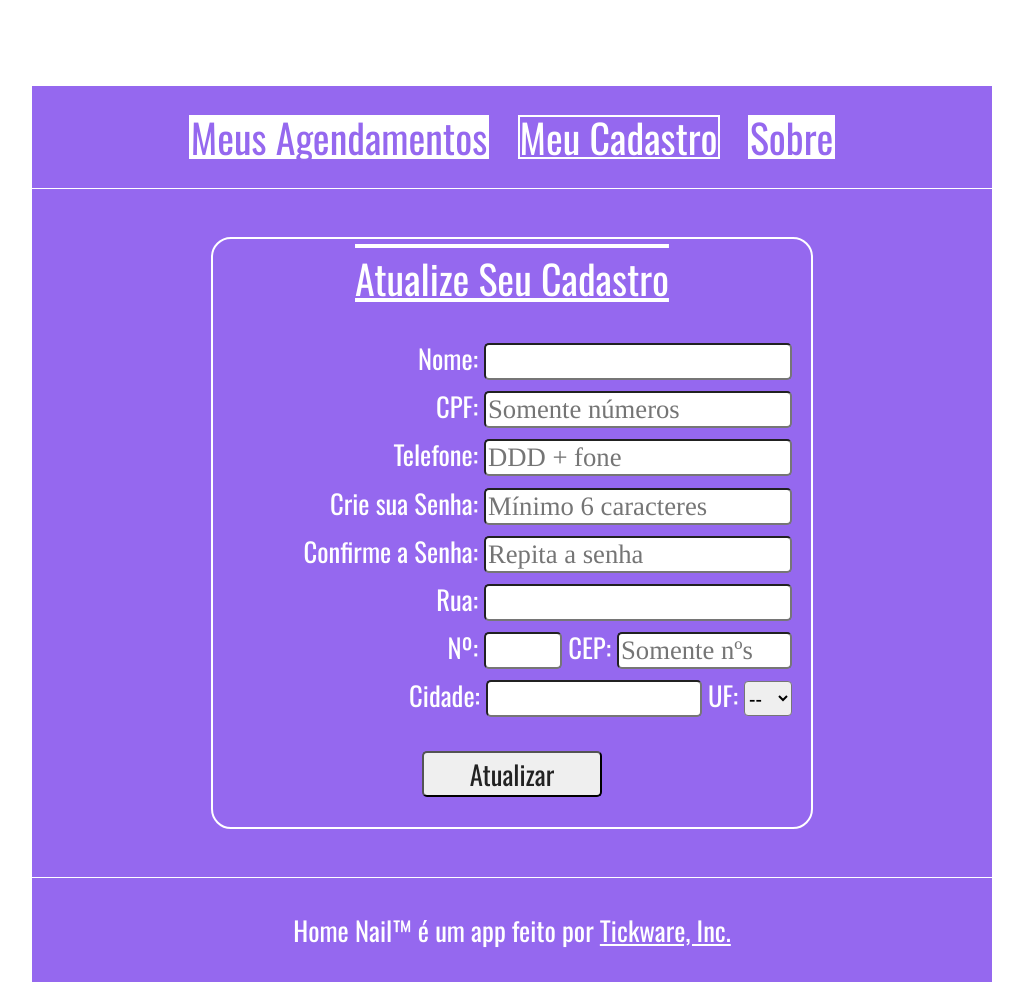
After one commit to Tickware/home-nail, a Flask app: template templates/editar_cadastro_cliente.html in a window 1280 px wide. The commit adds this page. Shown: the whole page, without its empty margins (128-1151 px from the left). Run offline with Flask 2, Linux system fonts and the light colour scheme; the template is opened without the code that fills it, so the values that code supplies are empty.

Commit message:
Criando tela de Editar Cadastro Cliente

```diff
--- a/static/css/cadastrar.css
+++ b/static/css/cadastrar.css
@@ -73,3 +73,8 @@ p {
     margin-top: 4%;
 	width: 180px;
 }
+
+#atual {
+	background-color: rgb(149,104,239);
+	color: #ffffff;
+}
--- /dev/null
+++ b/templates/editar_cadastro_cliente.html
@@ -0,0 +1,81 @@
+<!DOCTYPE html>
+<html lang="pt-br">
+
+<head>
+	<meta charset="utf-8" />
+	<!-- <link rel="stylesheet" href="{{ url_for('static', filename='css/reset.css') }}">
+	<link rel="stylesheet" href="{{ url_for('static', filename='css/cadastrar.css') }}">
+	<link rel="stylesheet" href="{{ url_for('static', filename='css/style.css') }}"> -->
+	<link rel="stylesheet" href="../static/css/reset.css">
+	<link rel="stylesheet" href="../static/css/cadastrar.css">
+	<link rel="stylesheet" href="../static/css/style.css">
+
+	<link rel="shortcut icon" href="{{ url_for('static', filename='img/favicon.ico') }}" type="image/x-icon">
+
+	<title>Home Nail - Meu Cadastro</title>
+
+</head>
+
+<body>
+	<div class="interface">
+		<!-- <img class="logo" src="{{ url_for('static', filename='img/logo.png') }}"> -->
+		<img class="logo" href="../static/img/logo.png">
+
+		<header class="header">
+			<nav class="menu">
+				<ul>
+					<li><a action="consulta_agendamentos.html">Meus Agendamentos</a></li>
+					<li><a id="atual" action="editar_cadastro.html">Meu Cadastro</a></li>
+					<li><a action="sobre.html">Sobre</a></li>
+				</ul>
+			</nav>
+		</header>
+
+		<section>
+			<div id='form'>
+				<form action="agendamentos.html">
+
+					<h2>Atualize Seu Cadastro</h2>
+
+					<div>
+						<p>Nome: <input name="nome" type="text" minlength="3" maxlength="100"></p>
+						<p>CPF: <input name="cpf" type="number" maxlength="11" placeholder="Somente números">
+						</p>
+						<p>Telefone: <input name="fone" type="number" maxlength="15" placeholder="DDD + fone"></p>
+
+						<p>Crie sua Senha: <input name="senha" type="password" minlength="6" maxlength="50"
+								placeholder="Mínimo 6 caracteres"></p>
+						<p>Confirme a Senha: <input name="confSenha" type="password" minlength="6" maxlength="50"
+								placeholder="Repita a senha"></p>
+
+						<p>Rua: <input name="rua" type="text" maxlength="50"></p>
+
+						<p>Nº: <input name="numero" id="numero" type="number" maxlength="6">
+							CEP: <input name="cep" id="cep" type="number" maxlength="9" placeholder="Somente nºs"></p>
+
+						<p>Cidade: <input name="cidade" id="cidade" type="text" maxlength="50">
+
+							UF:
+							<select name="estado" name="estado">
+								<option value="">--</option>
+								<option value="ES">ES</option>
+								<option value="MG">MG</option>
+								<option value="RJ">RJ</option>
+								<option value="SP">SP</option>
+							</select>
+						</p>
+					</div>
+
+					<input type="submit" value="Atualizar" id="cadastrar">
+				</form>
+			</div>
+		</section>
+
+		<footer class="footer">
+			<p>Home Nail&trade; é um app feito por <a href="https://tickware.com.br/"> Tickware, Inc.</a></p>
+		</footer>
+
+	</div>
+</body>
+
+</html>
```
